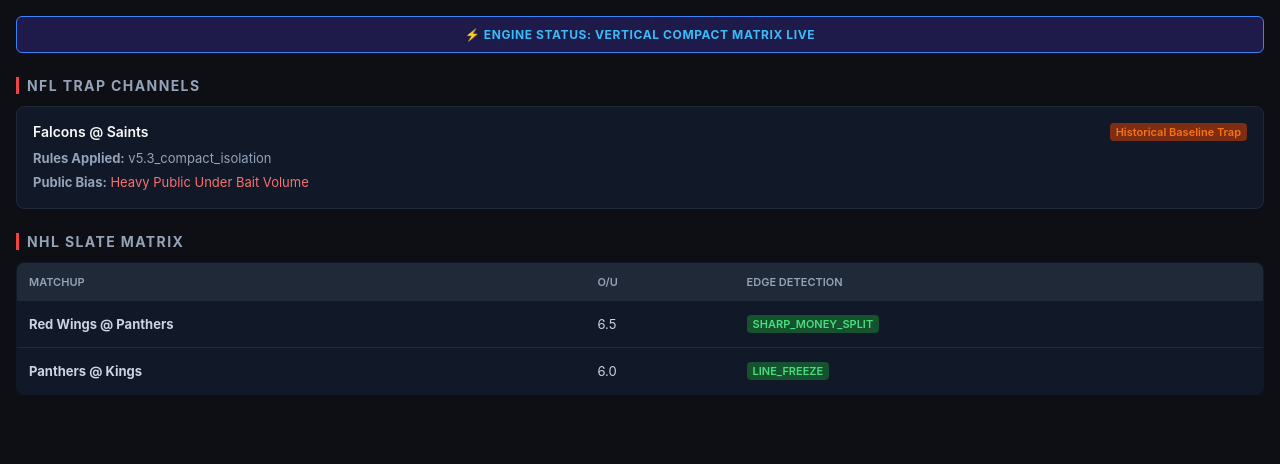
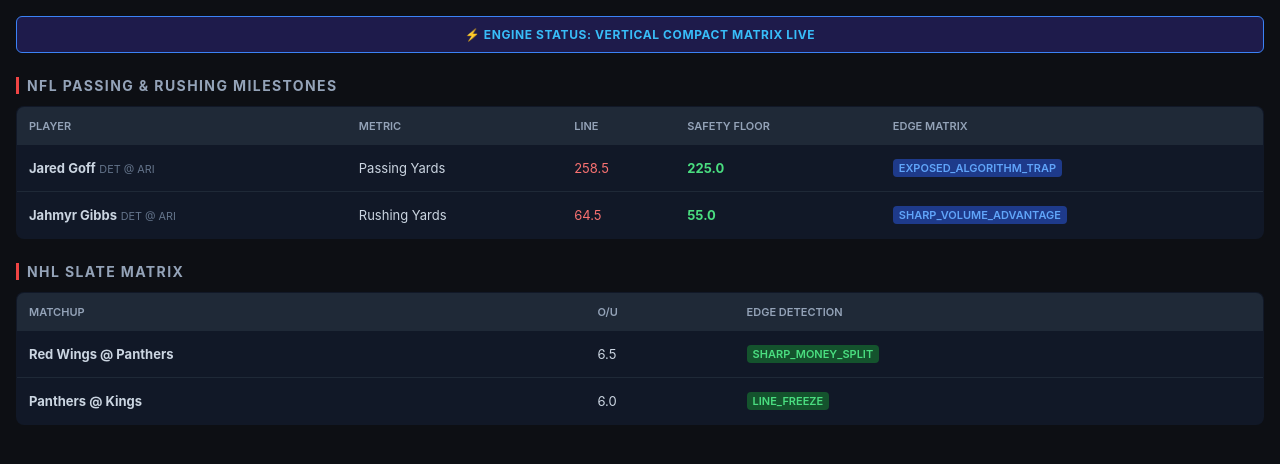
Before and after one commit to matty48653-design/Cee-app, a Flask app: page / in a window 1280 px wide. Shown: the top 464 px of the page. Run offline with Flask 3, Linux system fonts and the light colour scheme.

Commit message:
Update NFL section to display passing and rushing milestones

```diff
--- a/templates/dashboard.html
+++ b/templates/dashboard.html
@@ -14,30 +14,36 @@
         .matrix-table tr:last-child td { border-bottom: none; }
         .badge { background: #14532d; color: #4ade80; padding: 2px 6px; border-radius: 4px; font-size: 11px; font-weight: 600; display: inline-block; }
         .badge-alt { background: #7c2d12; color: #f97316; padding: 2px 6px; border-radius: 4px; font-size: 11px; font-weight: 600; display: inline-block; }
-        .card { background: #111827; border: 1px solid #1f2937; border-radius: 8px; padding: 16px; margin-bottom: 16px; }
-        .card-header { font-size: 14px; font-weight: 600; color: #f8fafc; margin-bottom: 8px; display: flex; justify-content: space-between; }
-        .card-body { font-size: 13px; color: #94a3b8; line-height: 1.5; }
+        .badge-nfl { background: #1e3a8a; color: #60a5fa; padding: 2px 6px; border-radius: 4px; font-size: 11px; font-weight: 600; display: inline-block; }
     </style>
 </head>
 <body>
 
     <div class="banner">⚡ ENGINE STATUS: VERTICAL COMPACT MATRIX LIVE</div>
 
-    <div class="section-title">NFL Trap Channels</div>
-    {% if cache.trap_analysis_models.active_cards %}
-        {% for key, card in cache.trap_analysis_models.active_cards.items() %}
-        <div class="card">
-            <div class="card-header">
-                <span>{{ card.matchup }}</span>
-                <span class="badge-alt">{{ card.type }}</span>
-            </div>
-            <div class="card-body">
-                <div><b>Rules Applied:</b> {{ card.rules_applied }}</div>
-                <div style="margin-top: 4px;"><b>Public Bias:</b> <span style="color: #f87171;">{{ card.public_bias }}</span></div>
-            </div>
-        </div>
-        {% endfor %}
-    {% endif %}
+    <div class="section-title">NFL Passing & Rushing Milestones</div>
+    <table class="matrix-table">
+        <thead>
+            <tr>
+                <th>Player</th>
+                <th>Metric</th>
+                <th>Line</th>
+                <th>Safety Floor</th>
+                <th>Edge Matrix</th>
+            </tr>
+        </thead>
+        <tbody>
+            {% for prop in cache.nfl_player_props.milestones %}
+            <tr>
+                <td><b>{{ prop.player }}</b> <small style="color: #64748b;">{{ prop.team }} {{ prop.matchup }}</small></td>
+                <td>{{ prop.metric }}</td>
+                <td><span style="color: #f87171;">{{ prop.house_line }}</span></td>
+                <td><span style="color: #4ade80; font-weight: bold;">{{ prop.safety_floor }}</span></td>
+                <td><span class="badge-nfl">{{ prop.edge_status }}</span></td>
+            </tr>
+            {% endfor %}
+        </tbody>
+    </table>
 
     <div class="section-title">NHL Slate Matrix</div>
     <table class="matrix-table">
```
